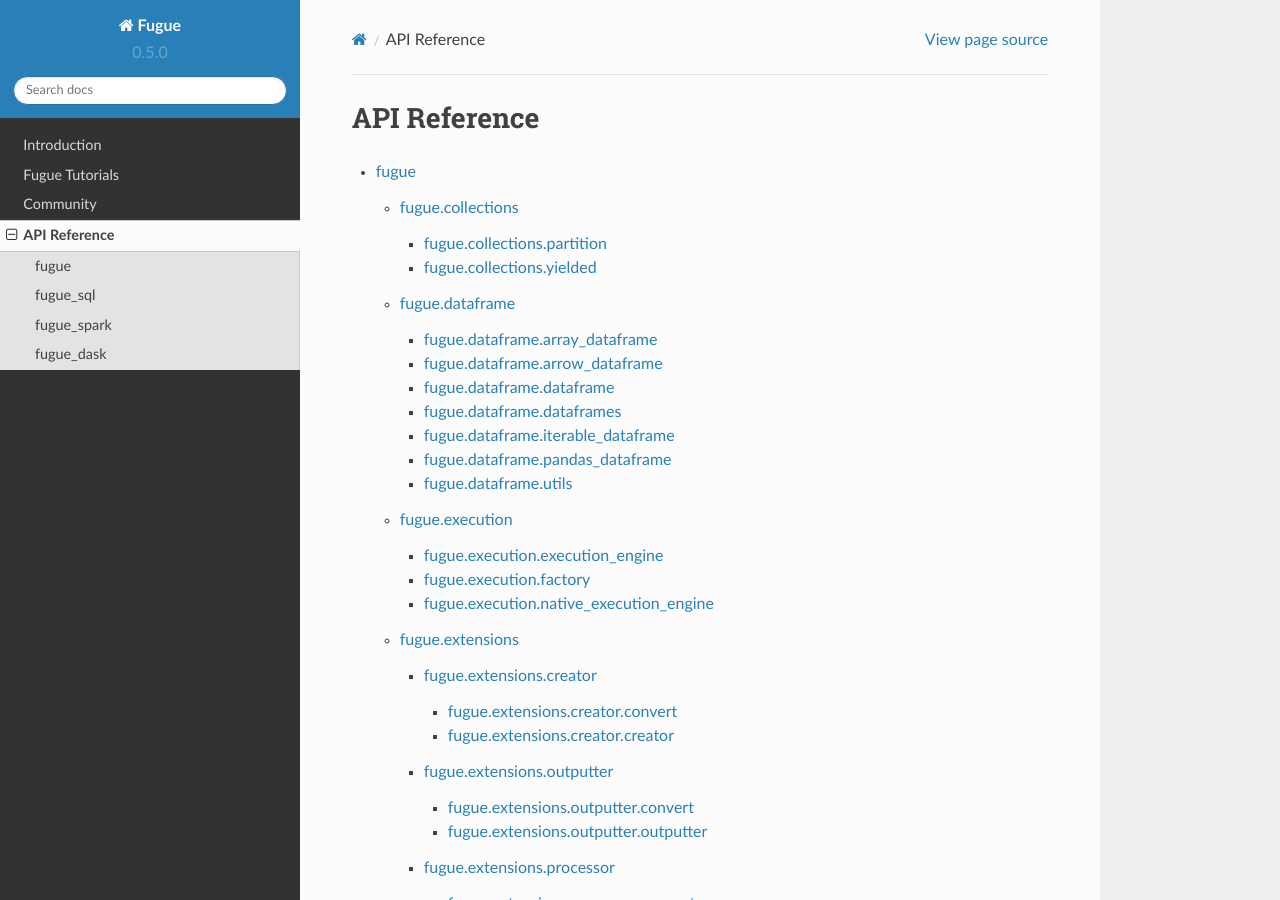
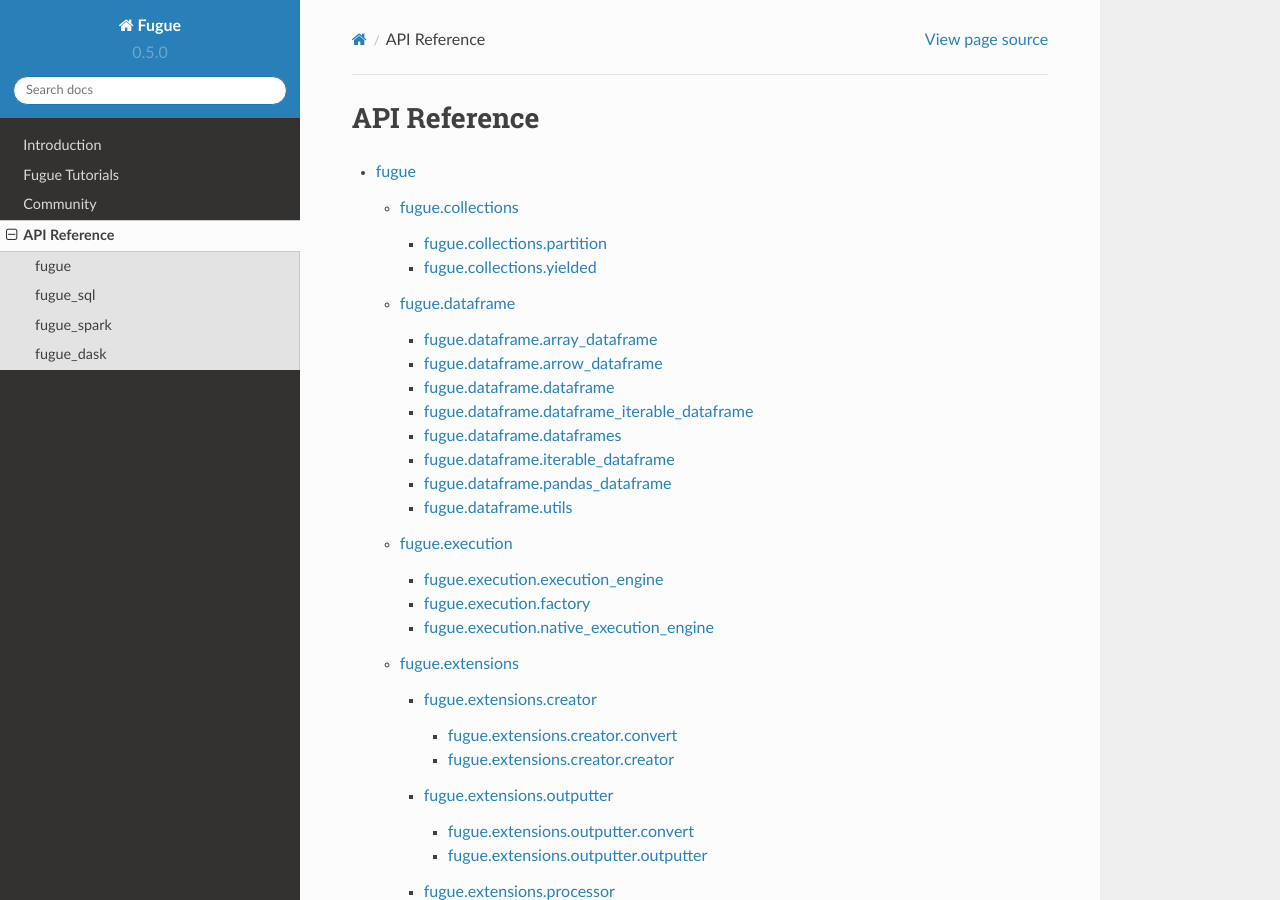
Before and after one commit to fugue-project/fugue, a Sphinx documentation site: the page built from docs/api.rst, in a window 1280 px wide and 900 px high. Built offline with Sphinx 7.4.7 and the Read the Docs theme 2.0.0, drawn with Linux system fonts in a browser that asks for light colours.

Commit message:
update docs

```diff
--- a/docs/api/fugue.dataframe.rst
+++ b/docs/api/fugue.dataframe.rst
@@ -45,6 +45,14 @@
    :undoc-members:
    :show-inheritance:
 
+fugue.dataframe.dataframe\_iterable\_dataframe
+----------------------------------------------
+
+.. automodule:: fugue.dataframe.dataframe_iterable_dataframe
+   :members:
+   :undoc-members:
+   :show-inheritance:
+
 fugue.dataframe.dataframes
 --------------------------
 
```
